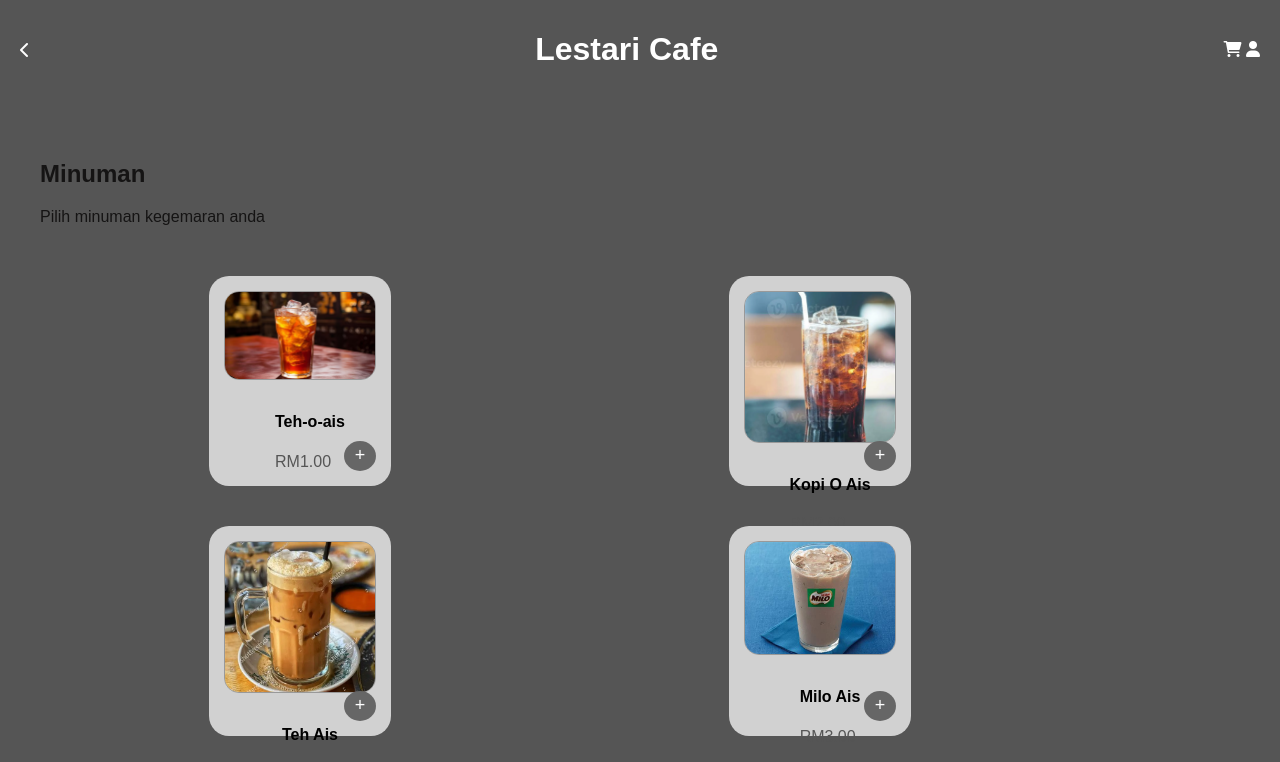
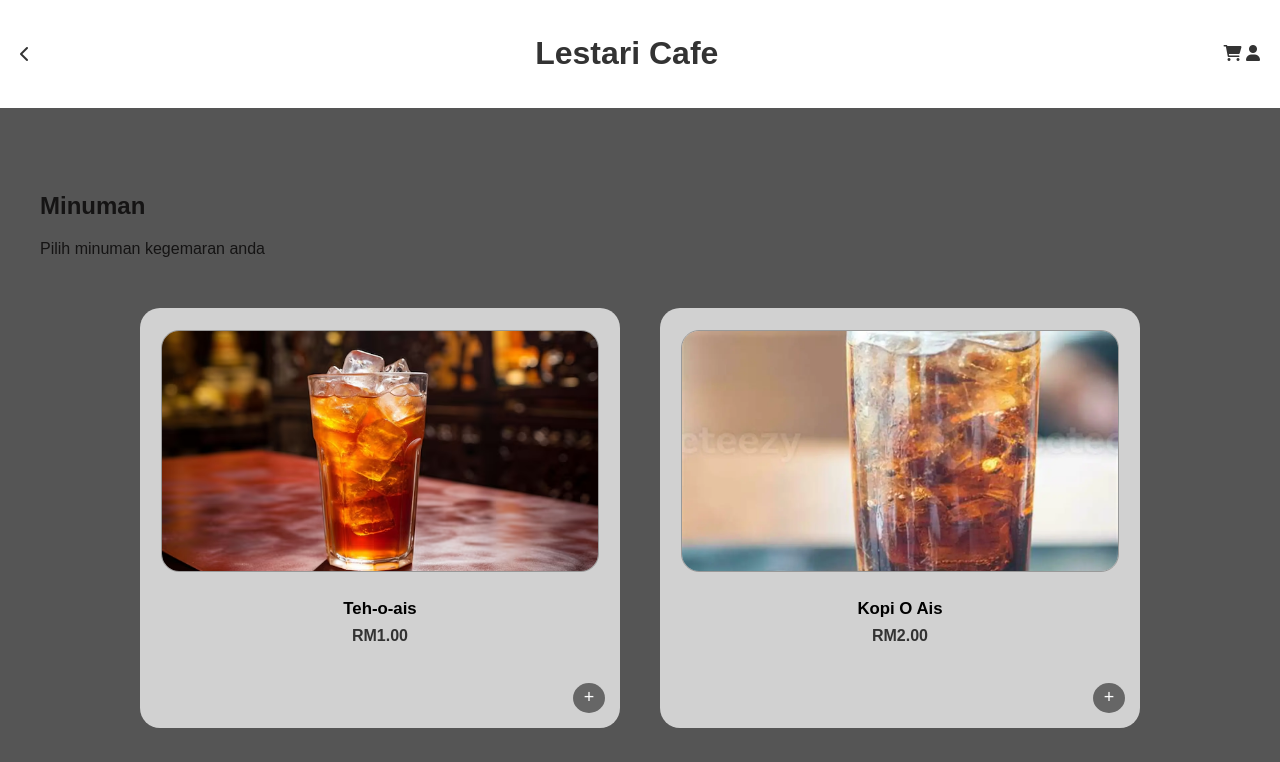
Before and after one commit to LuqmanHakim-DX/Cafe-Lestari-System, a website: page screens/minuman.html in a window 1280 px wide. Shown: the top 762 px of the page. Drawn offline with Linux system fonts and the light colour scheme.

Commit message:
fix border and box

```diff
--- a/stylesheet.css
+++ b/stylesheet.css
@@ -121,7 +121,29 @@ body {
 
 /* --- Homepage --- */
 .homepage-body { background: #555; padding: 20px; }
-.home-header, .page-header { display: flex; justify-content: space-between; align-items: center; color: white; padding: 10px 20px; }
+.home-header, .page-header {
+    display: flex;
+    justify-content: space-between;
+    align-items: center;
+    color: #333;
+    background: white;
+    padding: 14px 20px;
+}
+.home-header {
+    border: none !important;
+    margin-bottom: 24px;
+}
+.page-header {
+    border-top: 2px solid white;
+}
+.home-header .logo-text,
+.page-header .logo-text,
+.home-header i,
+.page-header i,
+.home-header .header-icons a,
+.page-header .header-icons a {
+    color: #333;
+}
 
 /* --- Hero Banner (Baru ditambah untuk Figma) --- */
 .hero-banner { display: flex; gap: 15px; margin-bottom: 20px; height: 250px; }
@@ -265,23 +287,57 @@ body {
 }
 
 /* Update bahagian .menu-card di stylesheet.css */
-.menu-card {
-    background: #e0e0e0;
-    padding: 15px;
-    border-radius: 15px;
-    display: flex;
-    align-items: center;
-    position: relative;
-    max-width: 400px; /* TETAPKAN LEBAR MAKSIMUM KAD DI SINI */
-    margin: 0 auto;   /* Untuk pastikan dia duduk cantik dalam grid */
+.menu-grid {
+    display: grid;
+    grid-template-columns: repeat(auto-fit, minmax(300px, 1fr));
+    gap: 30px;
+    padding: 20px;
+    width: 100%;
+    max-width: 1120px;
+    margin: 0 auto;
 }
 
-/* Pastikan grid tidak memaksa kad jadi terlalu lebar */
-.menu-grid {
-    display: grid;
-    grid-template-columns: repeat(auto-fit, minmax(350px, 1fr)); /* Grid responsif */
-    gap: 20px;
-    padding: 20px;
+.menu-card {
+    background: #d1d1d1;
+    padding: 22px;
+    border-radius: 22px;
+    display: flex;
+    flex-direction: column;
+    align-items: center;
+    justify-content: flex-start;
+    position: relative;
+    width: 100%;
+    min-height: 420px;
+    max-height: 420px;
+    box-sizing: border-box;
+    color: black;
+    overflow: hidden;
+}
+
+.menu-card img {
+    width: 100%;
+    height: 240px;
+    object-fit: cover;
+    border-radius: 20px;
+    border: 1px solid #bbb;
+}
+
+.card-text {
+    margin: 18px 0 0;
+    width: 100%;
+    text-align: center;
+    flex: 1;
+}
+
+.card-text h4 {
+    margin: 0;
+    font-size: 1.1rem;
+}
+
+.card-text p {
+    margin: 8px 0 0;
+    color: #333;
+    font-weight: 600;
 }
 
 /* Styling Utama */
@@ -303,27 +359,44 @@ body {
 
 .menu-card {
     background: #d1d1d1;
-    padding: 15px;
+    padding: 22px;
     border-radius: 20px;
     display: flex;
+    flex-direction: column;
     align-items: center;
     position: relative;
-    height: 180px;
+    min-height: 420px;
+    width: 100%;
     color: black;
 }
 
 /* Gambar dalam Kad */
 .menu-card img {
-    width: 150px;
-    height: 150px;
+    width: 100%;
+    height: 240px;
     object-fit: cover;
-    border-radius: 15px;
+    border-radius: 18px;
     border: 1px solid #999;
 }
 
 
 /* Teks dalam Kad */
-.card-text { margin-left: 20px; flex-grow: 1; }
+.card-text {
+    margin: 0;
+    width: 100%;
+    text-align: center;
+}
+
+.card-text h4 {
+    margin: 15px 0 8px;
+    font-size: 1.05rem;
+}
+
+.card-text p {
+    margin: 0;
+    color: #333;
+    font-weight: 600;
+}
 
 /* Butang + */
 .add-btn {
```
Also changed, not shown: index.html (+1 -2 lines), screens/admin.html (+15 -1 lines), screens/login.html (+61 -11 lines).
